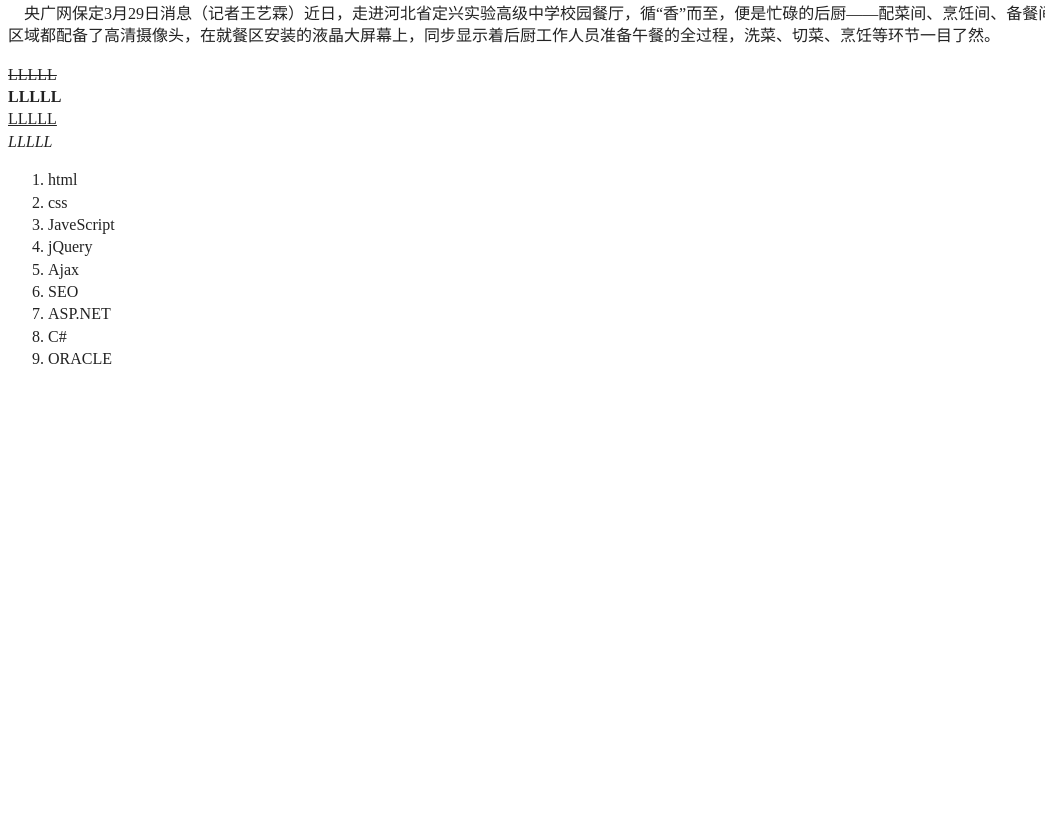
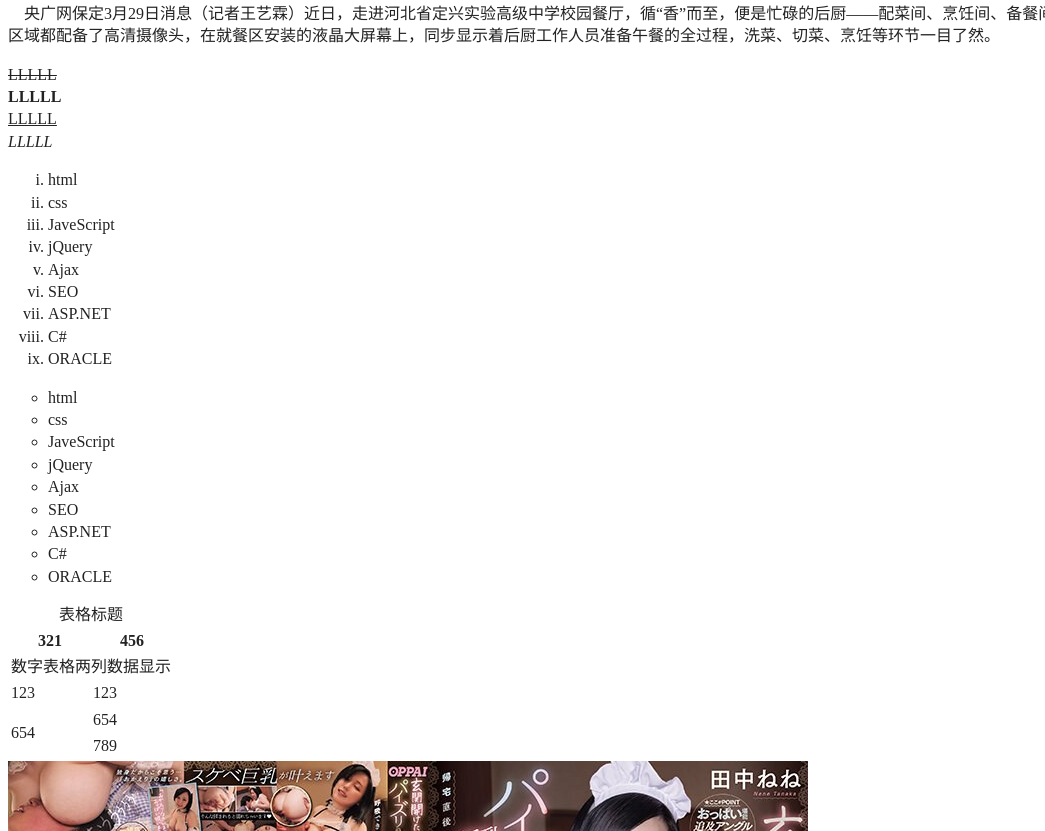
Before and after one commit to minlu8888888/git-html, a website built with webpack: page index.html in a window 1280 px wide. Shown: the part 249-1080 px from the top of the page, without its empty margins (0-1045 px from the left). Before the commit the page ends 800 px from the top, so only its background shows below. Built offline with nearby package versions, Linux system fonts and the light colour scheme.

Commit message:
fourth html commit

```diff
--- a/index.html
+++ b/index.html
@@ -43,7 +43,7 @@
   <u>LLLLL</u><br/>
   <em>LLLLL</em><br/>
   <!--加了一个换行符-->
-  <ol>
+  <ol type="i">
     <li>html</li>
     <li>css</li>
     <li>JaveScript</li>
@@ -54,6 +54,38 @@
     <li>C#</li>
     <li>ORACLE</li>
   </ol>
+  <ul type="circle">
+    <li>html</li>
+    <li>css</li>
+    <li>JaveScript</li>
+    <li>jQuery</li>
+    <li>Ajax</li>
+    <li>SEO</li>
+    <li>ASP.NET</li>
+    <li>C#</li>
+    <li>ORACLE</li>
+  </ul>
+  <!--表格应用-->
+  <table>
+    <caption>表格标题</caption>
+    <th>321</th>
+    <th>456</th>
+    <tr>
+      <td colspan="2">数字表格两列数据显示</td>
+    </tr>
+    <tr>
+      <td>123</td>
+      <td>123</td>
+    </tr>
+    <tr>
+      <td rowspan="2">654</td>
+      <td>654</td>
+    </tr>
+    <tr>
+      <td>789</td>
+    </tr>
+  </table>
+  <img src="img/PPPE-203-玄関开けたら即おっぱい！パイズリと授乳手コキで帰宅直后のリーマンチ○ポを癒しヌくデリバリーGcup逆メイド 田中ねね.jpg">
   <script src="js/app.js"></script>
 
 </body>
```
Also changed, not shown: img/PPPE-203-玄関开けたら即おっぱい！パイズリと授乳手コキで帰宅直后のリーマンチ○ポを癒しヌくデリバリーGcup逆メイド 田中ねね.jpg (added).
